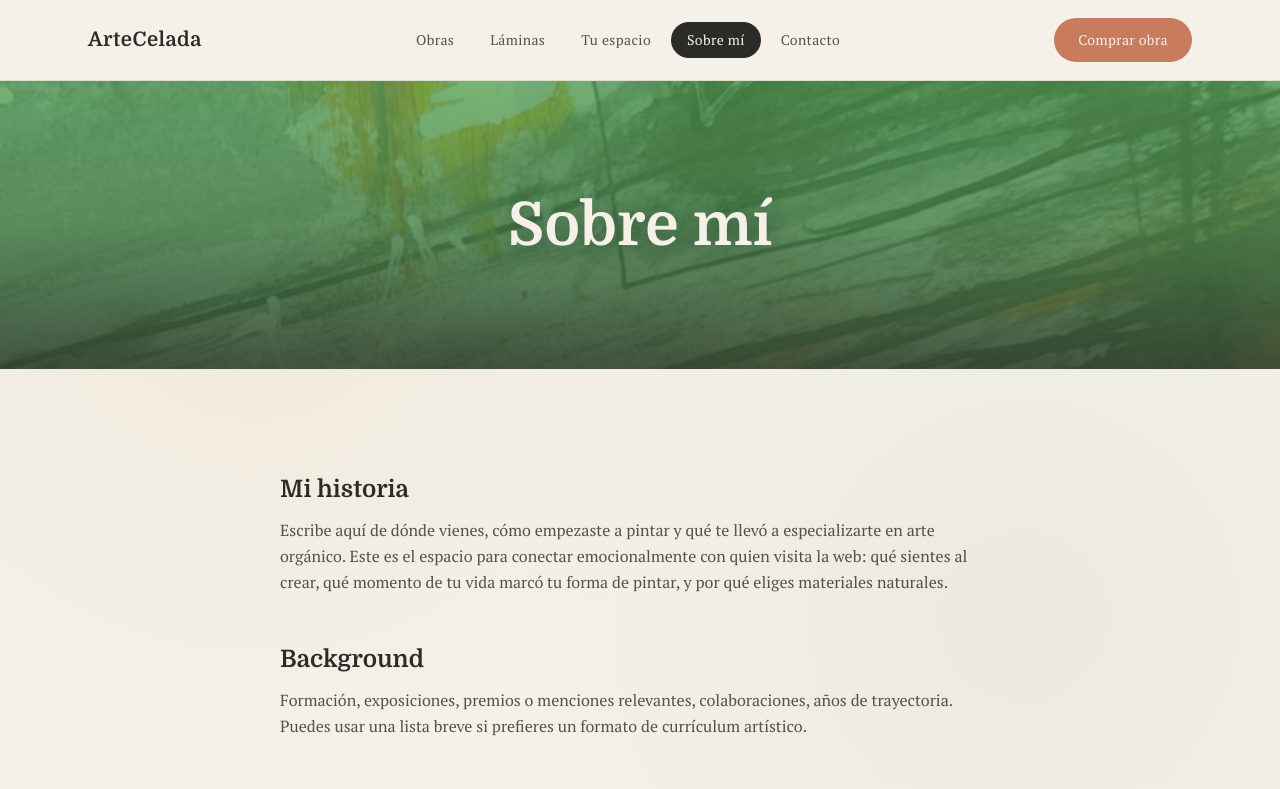
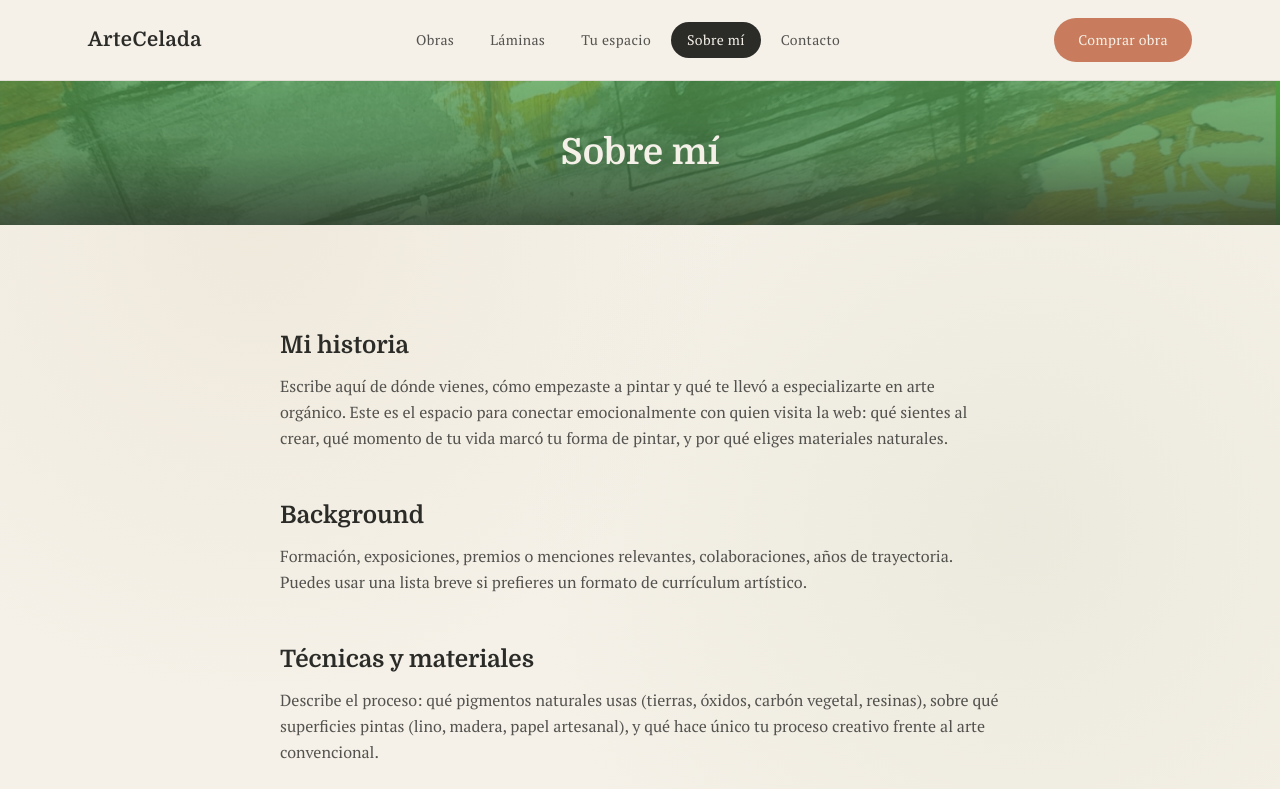
Before and after one commit to jorgecelada-dev/AngelCelada-Art, a Next.js app: page /sobre-mi in a window 1280 px wide. Shown: the top 789 px of the page. Built offline with nearby package versions, Linux system fonts and the light colour scheme; no server answers.

Commit message:
cambio grosor cabecera

```diff
--- a/src/components/CabeceraPagina.tsx
+++ b/src/components/CabeceraPagina.tsx
@@ -12,17 +12,18 @@ export default function CabeceraPagina({
 }) {
   return (
     <div className="relative overflow-hidden">
-      <div className="relative flex h-56 items-center justify-center md:h-72">
+      <div className="relative flex h-28 items-center justify-center md:h-36">
         <Image
           src={imagen}
           alt=""
           fill
           priority
+          quality={95}
           className="object-cover"
           sizes="100vw"
         />
         <div className="absolute inset-0 bg-gradient-to-t from-charcoal/70 via-charcoal/25 to-charcoal/10" />
-        <h1 className="relative z-10 px-6 text-center font-serif text-4xl font-bold text-cream drop-shadow-[0_2px_16px_rgba(0,0,0,0.4)] md:text-6xl">
+        <h1 className="relative z-10 px-6 text-center font-serif text-2xl font-bold text-cream drop-shadow-[0_2px_16px_rgba(0,0,0,0.4)] md:text-4xl">
           <span
             className="efecto-revelado-texto"
             style={{ animationDelay: "0.15s" }}
```
